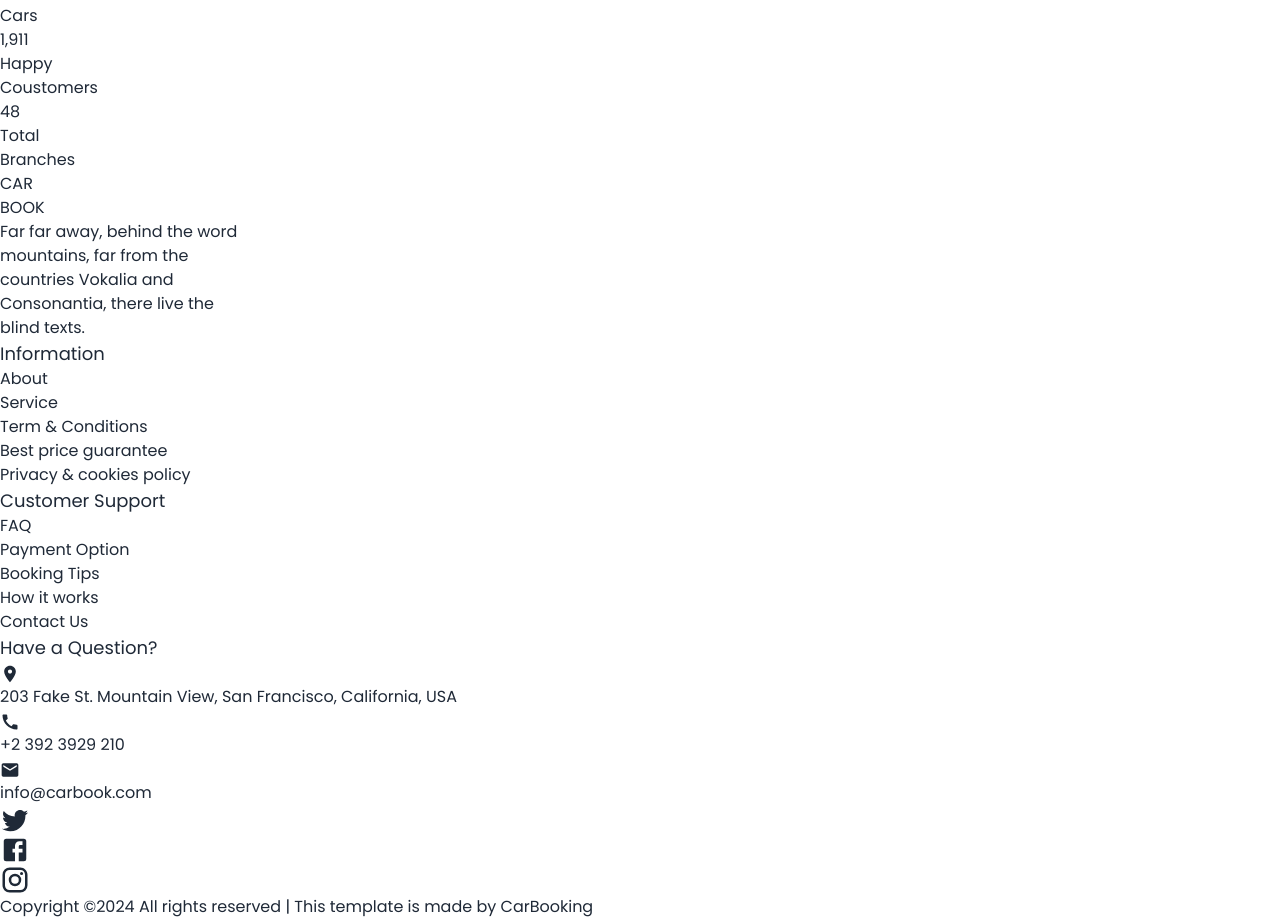
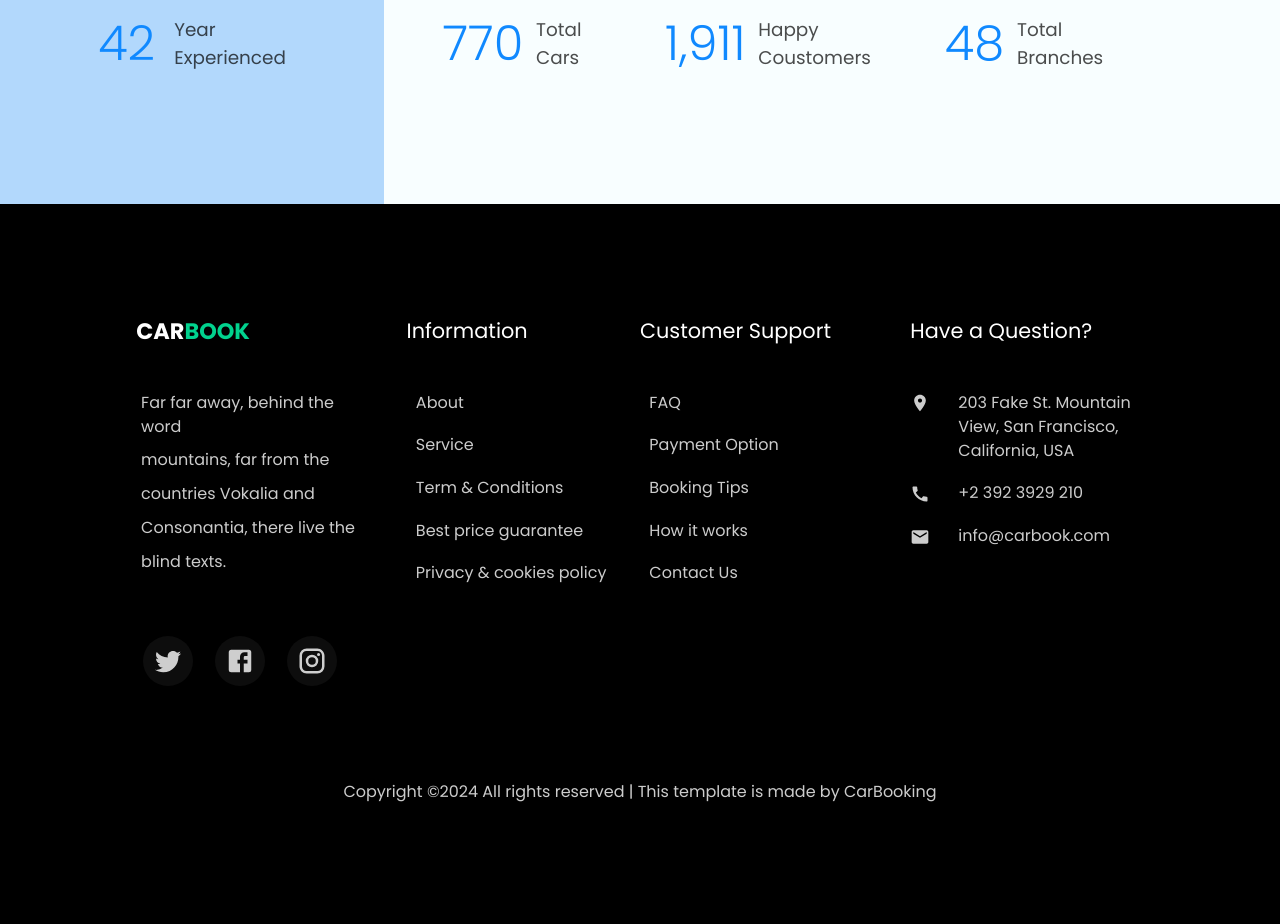
Before and after one commit to Its-Subham/Cab-Booking-Website-MERN, a React (Vite) app in the folder frontend/: page / in a window 1280 px wide. Shown: the part 1428-2352 px from the top of the page. Built offline with nearby package versions, Linux system fonts and the light colour scheme; a web font is replaced by a local one.

Commit message:
Update index.css

```diff
--- a/frontend/src/index.css
+++ b/frontend/src/index.css
@@ -97,3 +97,174 @@
         @apply w-[110px] h-[110px] text-white mx-auto mb-5 bg-primaryBlue border-none rounded-[50%] text-4xl flex justify-center items-center;
     }
   }
+
+
+
+
+/*  Counter  */
+
+.counter-main{
+  height: 40svh;
+  width: 100%;
+  display: flex;
+  justify-content: flex-start;
+  color: #000000B3;
+  font-size: 1.15rem;
+  font-family: popins;
+  background-color: #f8feff;
+}
+.counter {
+  align-content: center;
+  display: flex;
+  justify-content: center;
+  align-items: center;
+}
+.counter:not(#counter-1){
+  width:20%;
+}
+#counter-1{
+  width:30%
+}
+.counter p{
+  font-size: 3rem;
+  color: #1089FF;
+
+  font-weight: 300;
+}
+#counter-1{
+  background-color: #b2d8fc;
+}
+.numbers{
+  margin-right: 5%;
+}
+
+
+  /* Footer  */
+.footer-main{
+  background-color: black;
+  height:90svh;
+  width:100%;
+  display: flex;
+  flex-direction: column;
+  justify-content: space-between;
+  margin: 0%;
+}
+
+.footer-up{
+  height:60%;
+  width:100% ;
+  padding:2%;
+  color:white;
+  display:flex;
+  justify-content:center;
+  align-items:center;
+}
+
+.item {
+
+  height:55%;
+  width:19%;
+  font-family:arial;
+
+  color:#FFFFFFCC;
+}
+#item1{
+  margin-right: 2%;
+  width:20%
+}
+#item1 h4{
+  padding: 2%;
+}
+#item2 h4,#item3 h4,#item4 h4{
+  padding:4%;
+  margin: 0%;
+
+}
+#item4{
+    margin-left: 3%;
+}
+.carbook{
+    font-size:1.4rem;
+    font-weight:bold;
+    display:block;
+    margin-bottom:15%;
+}
+.carbook p{
+    display:inline;
+}
+.car{
+    color:white;
+}
+.book{
+    color:#01D28E;
+}
+.p{
+  color: white;
+  font-size: 1.3rem;
+  margin-bottom: 15%;
+}
+.footer-main{
+  color:#FFFFFFCC;
+
+}
+.footer-end{
+  color: #FFFFFFCC;
+  height: 20%;
+  width: 100%;
+  text-align: center;
+}
+
+.footer-logos{
+  height:20%;
+  width: 35%;
+  display: flex;
+  justify-content: center;
+  align-items: start;
+  flex-direction: row;
+}
+.footer-logos div{
+  margin-left: 5%;
+}
+.twitter,.facebook,.instagram{
+  margin-left:5%;
+  height:50px;
+  width:50px;
+  border-radius: 50px;
+  background-color: #FFFFFF0D;
+  display: flex;
+  justify-content: center;
+  align-items: center;
+  opacity: 0;
+}
+
+.twitter{
+  animation: fadeInMoveUp 0.6s ease 1s forwards;
+}
+.facebook{
+  animation: fadeInMoveUp 0.6s ease 1.07s forwards;
+}
+.instagram{
+  animation: fadeInMoveUp 0.6s ease 1.14s forwards;
+}
+
+/* Logo Animation */
+@keyframes fadeInMoveUp {
+  0% {
+    opacity: 0;
+    transform: translateY(50px);
+  }
+  100% {
+    opacity: 1;
+    transform: translateY(0);
+  }
+}
+
+.location, .call, .email{
+  margin-right: 8%;
+  margin-top: 4%;
+}
+.right{
+  display: flex;
+  flex-direction: row;
+
+}
```
